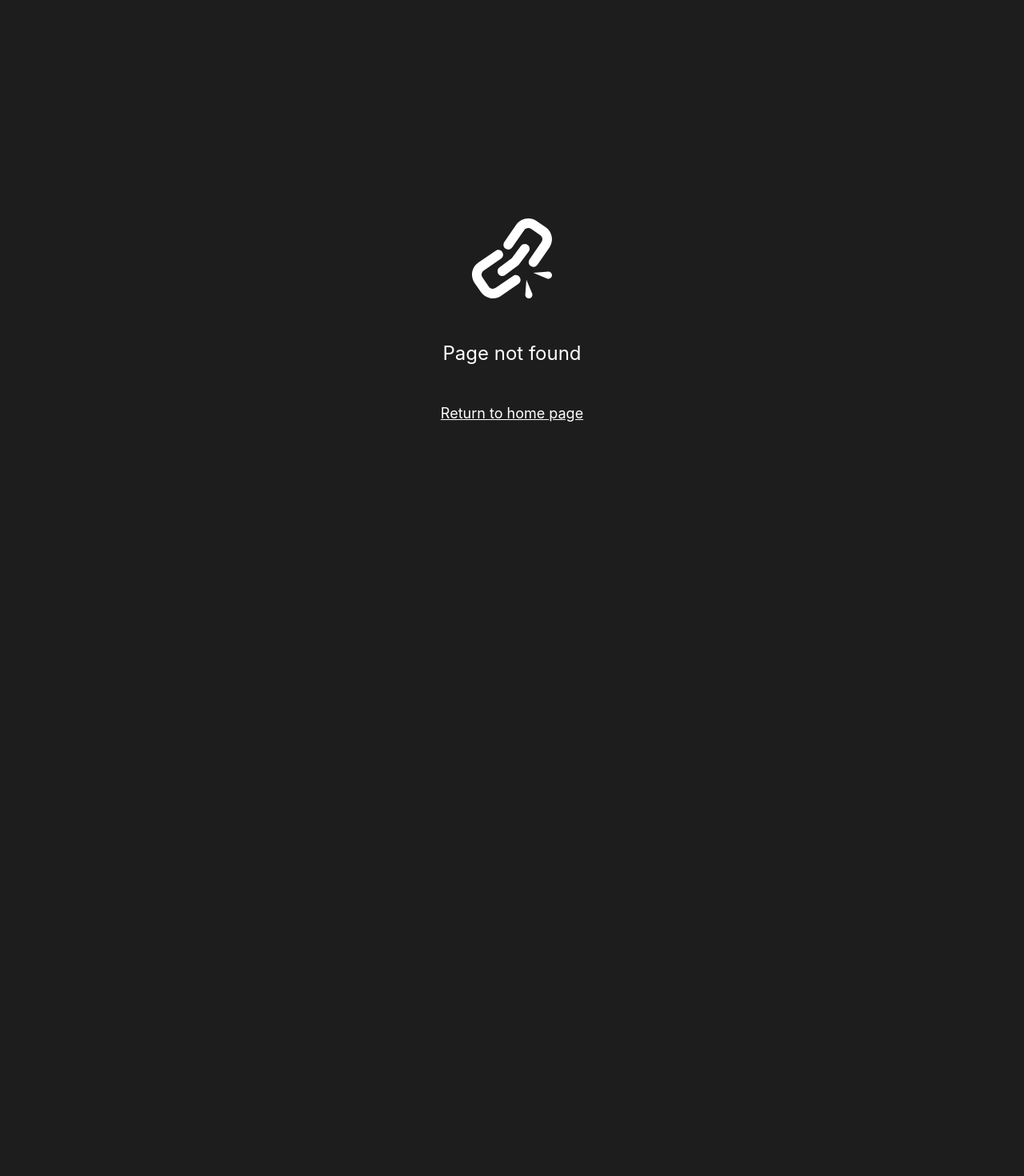
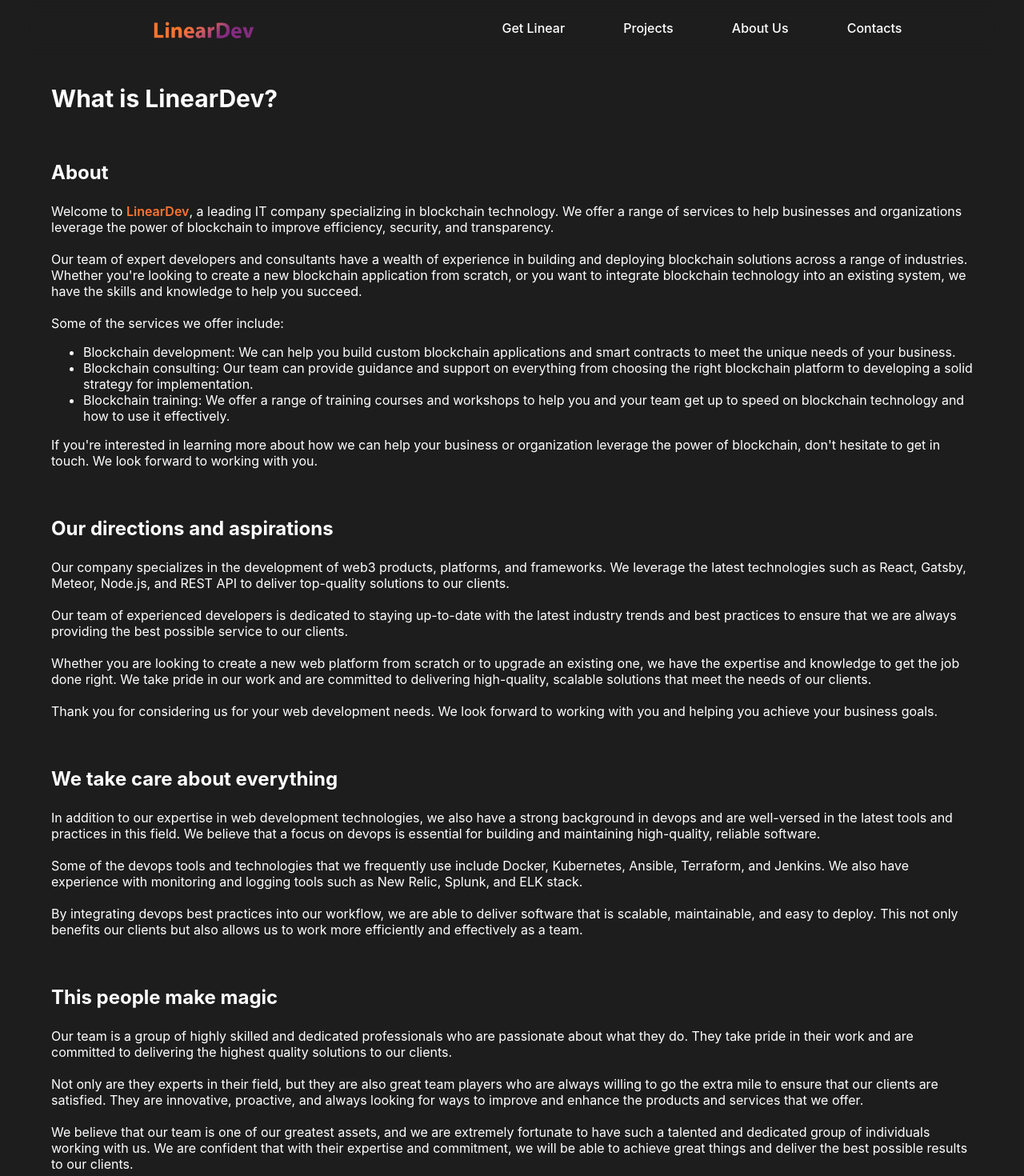
Before and after one commit to xqzmyyy/linear-landing, a React (Vite) app: page /about_us in a window 1280 px wide. Before the commit this address had no page. Shown: the top 1470 px of the page at 80% size. Before the commit the page ends 800 px from the top, so only its background shows below. Built offline with nearby package versions, Linux system fonts and the light colour scheme.

Commit message:
about page && style fixes

```diff
--- a/src/Navigation.jsx
+++ b/src/Navigation.jsx
@@ -3,6 +3,7 @@ import Home from "./pages/Home/Home"
 import Projects from "./pages/Projects/Projects"
 import PageNotFound from "./pages/PageNotFound/PageNotFound"
 import Contacts from "./pages/Contacts/Contacts"
+import AboutUs from "./pages/AboutUs/AboutUs"
 
 const Navigation = () => {
     return (
@@ -10,6 +11,7 @@ const Navigation = () => {
             <Route path="/" element={<Home/>}/>
             <Route path="/projects" element={<Projects/>}/>
             <Route path="/contacts" element={<Contacts/>}/>
+            <Route path="/about_us" element={<AboutUs/>}/>
             <Route path="*" element={<PageNotFound/>}/>
         </Routes>
     )
--- a/src/components/HomeCard/HomeCard.styles.css
+++ b/src/components/HomeCard/HomeCard.styles.css
@@ -7,26 +7,55 @@
     border-radius: 12px;
     background-color: var(--bg-color);
     gap: 14px;
-    max-width: 150px;
+    max-width: 250px;
     text-align: center;
 }
 
 .text-card-title {
     color: #fff;
-    font-size: 18px;
+    font-size: 20px;
     font-weight: 600;
 }
 
 .text-card-text {
     color: #fff;
-    font-size: 14px;
+    font-size: 18px;
     font-weight: 400;
 }
 
-@media screen and (max-width: 650px) {
+@media screen and (max-width: 1024px) {
+    .text-card {
+        max-width: 200px;
+        padding: 3%;
+    }
+
+    .text-card-title {
+        font-size: 18px;
+    }
+
+    .text-card-text {
+        font-size: 16px;
+    }
+}
+
+@media screen and (max-width: 768px) {
+    .text-card {
+        max-width: 170px;
+    }
+
+    .text-card-title {
+        font-size: 16px;
+    }
+
+    .text-card-text {
+        font-size: 14px;
+    }
+}
+
+@media screen and (max-width: 700px) {
     .text-card {
         border: 1px solid #fff;
-        height: 200px;
+        height: 250px;
         max-width: 200px;
         box-sizing: border-box;
     }
--- a/src/components/Layout/Layout.jsx
+++ b/src/components/Layout/Layout.jsx
@@ -56,7 +56,7 @@ const Layout = ({children}) => {
                         <Link to={'/projects'} className='default-link-header'>
                             Projects
                         </Link>
-                        <Link to={'#'} className='default-link-header'>
+                        <Link to={'/about_us'} className='default-link-header'>
                             About Us
                         </Link>
                         <Link to={'/contacts'} className='default-link-header'>
@@ -92,7 +92,7 @@ const Layout = ({children}) => {
                     <Link to={'/projects'} className='mobile-link-header'>
                         Projects
                     </Link>
-                    <Link to={'#'} className='mobile-link-header'>
+                    <Link to={'/about_us'} className='mobile-link-header'>
                         About Us
                     </Link>
                     <Link to={'/contacts'} className='mobile-link-header'>
--- /dev/null
+++ b/src/pages/AboutUs/AboutUs.jsx
@@ -0,0 +1,91 @@
+import { Helmet } from 'react-helmet'
+import Layout from '../../components/Layout/Layout'
+import { useEffect } from 'react';
+
+import './AboutUs.styles.css'
+
+const AboutUs = () => {
+    useEffect(() => {
+        window.scrollTo(0, 0);
+    }, []);
+
+    return (
+        <Layout>
+            <Helmet>
+                <title>About us - LinearDev</title>
+            </Helmet>
+            <section className='about-body'>
+                <h1 className='about-page-title'>What is LinearDev?</h1>
+                <h3 className='about-page-subtitle'>About</h3>
+                <p>
+                    Welcome to <span className='about-text-highlight'>LinearDev</span>, a leading IT company specializing
+                    in blockchain technology. We offer a range of services to help businesses and organizations
+                    leverage the power of blockchain to improve efficiency, security, and transparency.<br/><br/>
+                    Our team of expert developers and consultants have a wealth of experience in building and
+                    deploying blockchain solutions across a range of industries. Whether you're looking to create
+                    a new blockchain application from scratch, or you want to integrate blockchain technology into
+                    an existing system, we have the skills and knowledge to help you succeed.<br/><br/>
+                    Some of the services we offer include:
+                </p>
+                <ul>
+                    <li>
+                        Blockchain development: We can help you build custom blockchain applications and smart
+                        contracts to meet the unique needs of your business.
+                    </li>
+                    <li>
+                        Blockchain consulting: Our team can provide guidance and support on everything from
+                        choosing the right blockchain platform to developing a solid strategy for implementation.
+                    </li>
+                    <li>
+                        Blockchain training: We offer a range of training courses and workshops to help you and
+                        your team get up to speed on blockchain technology and how to use it effectively.
+                    </li>
+                </ul>
+                <p>
+                    If you're interested in learning more about how we can help your business or organization
+                    leverage the power of blockchain, don't hesitate to get in touch. We look forward to working with you.
+                </p>
+                <h3 className='about-page-subtitle'>Our directions and aspirations</h3>
+                <p>
+                    Our company specializes in the development of web3 products, platforms, and frameworks.
+                    We leverage the latest technologies such as React, Gatsby, Meteor, Node.js, and REST API
+                    to deliver top-quality solutions to our clients.<br/><br/>
+                    Our team of experienced developers is dedicated to staying up-to-date with the latest
+                    industry trends and best practices to ensure that we are always providing the best possible
+                    service to our clients.<br/><br/>
+                    Whether you are looking to create a new web platform from scratch or to upgrade an existing one,
+                    we have the expertise and knowledge to get the job done right. We take pride in our work and are
+                    committed to delivering high-quality, scalable solutions that meet the needs of our clients.<br/><br/>
+                    Thank you for considering us for your web development needs. We look forward to working with you and
+                    helping you achieve your business goals.<br/>
+                </p>
+                <h3 className='about-page-subtitle'>We take care about everything</h3>
+                <p>
+                    In addition to our expertise in web development technologies, we also have a strong background
+                    in devops and are well-versed in the latest tools and practices in this field. We believe that a
+                    focus on devops is essential for building and maintaining high-quality, reliable software.<br/><br/>
+                    Some of the devops tools and technologies that we frequently use include Docker, Kubernetes, Ansible,
+                    Terraform, and Jenkins. We also have experience with monitoring and logging tools such as New Relic,
+                    Splunk, and ELK stack.<br/><br/>
+                    By integrating devops best practices into our workflow, we are able to deliver software that is scalable,
+                    maintainable, and easy to deploy. This not only benefits our clients but also allows us to work more
+                    efficiently and effectively as a team.<br/>
+                </p>
+                <h3 className='about-page-subtitle'>This people make magic</h3>
+                <p>
+                    Our team is a group of highly skilled and dedicated professionals who are passionate about what they do.
+                    They take pride in their work and are committed to delivering the highest quality solutions to our
+                    clients.<br/><br/>
+                    Not only are they experts in their field, but they are also great team players who are always willing
+                    to go the extra mile to ensure that our clients are satisfied. They are innovative, proactive, and always
+                    looking for ways to improve and enhance the products and services that we offer.<br/><br/>
+                    We believe that our team is one of our greatest assets, and we are extremely fortunate to have such a
+                    talented and dedicated group of individuals working with us. We are confident that with their expertise
+                    and commitment, we will be able to achieve great things and deliver the best possible results to our clients.
+                </p>
+            </section>
+        </Layout>
+    )
+}
+
+export default AboutUs
--- /dev/null
+++ b/src/pages/AboutUs/AboutUs.styles.css
@@ -0,0 +1,23 @@
+.about-body {
+    display: flex;
+    flex-direction: column;
+    padding: 0 5%;
+    padding-top: 75px;
+    color: #fff;
+}
+
+.about-page-title {
+    font-size: 30px;
+    margin-bottom: 0;
+}
+
+.about-page-subtitle {
+    font-size: 24px;
+    margin-top: 60px;
+}
+
+.about-text-highlight {
+    font-weight: 600;
+    color: var(--main-color);
+    font-size: 16px;
+}
--- a/src/pages/Contacts/Contacts.jsx
+++ b/src/pages/Contacts/Contacts.jsx
@@ -1,10 +1,16 @@
 import { Helmet } from 'react-helmet'
 import Layout from '../../components/Layout/Layout'
-import './Contacts.styles.css'
 import { branchesArr } from '../../data/branches'
 import Branches from '../../components/Branches/Branches'
+import { useEffect } from 'react'
+
+import './Contacts.styles.css'
 
 const Contacts = () => {
+    useEffect(() => {
+        window.scrollTo(0, 0);
+    }, []);
+
     return (
         <Layout>
             <Helmet>
--- a/src/pages/Contacts/Contacts.styles.css
+++ b/src/pages/Contacts/Contacts.styles.css
@@ -62,6 +62,7 @@
 .contacts-page-sm-box > a {
     text-decoration: none;
     color: #fff;
+    text-decoration: underline;
 }
 
 .contacts-page-branch-sec {
@@ -83,7 +84,6 @@
         padding-top: 75px;
         margin: 0;
     }
-
 }
 
 @media screen and (max-width: 325px) {
--- a/src/pages/Home/Home.jsx
+++ b/src/pages/Home/Home.jsx
@@ -1,10 +1,16 @@
 import { Helmet } from 'react-helmet'
 import Layout from '../../components/Layout/Layout'
-import './Home.styles.css'
 import HomeCard from '../../components/HomeCard/HomeCard';
 import ContactForm from '../../components/ContactForm/ContactForm';
+import { useEffect } from 'react';
+
+import './Home.styles.css'
 
 const Home = () => {
+    useEffect(() => {
+        window.scrollTo(0, 0);
+    }, []);
+
     return (
         <Layout>
             <Helmet>
@@ -28,24 +34,24 @@ const Home = () => {
                     loop="loop"
                     muted="muted"
                 >
-                    <source src="/public/bg_video.mp4" type="video/mp4"></source>
+                    <source src="/bg_video.mp4" type="video/mp4"></source>
                 </video>
                 <div className='snd-sec-text-cont'>
-                    <span className='snd-sec-text-title'>Мечты или реальность?</span>
-                    <span className='snd-sec-text-subtitle'>Члены нашей команды, постигшие тоноксти изъяны веб-индустрии, осуществят ваши мечты в реальность.</span>
+                    <span className='snd-sec-text-title'>Innovation and Reliability in Our Hands</span>
+                    <span className='snd-sec-text-subtitle'>Innovation that Inspires. Reliability That Calms. Experience an Exclusive Partner Experience with Us</span>
                 </div>
                 <div className='snd-sec-card-cont'>
                     <HomeCard
-                        title={'Linear.js'}
-                        text={'Client-Side Serverless JavaScript Framework'}
+                        title={'Flexibility and Scalability'}
+                        text={'We pride ourselves on our ability to adapt to your unique needs. Our flexibility to integrate off-the-shelf modules allows us to scale quickly, providing you with solutions that meet your expectations'}
                     />
                     <HomeCard
-                        title={'New awesome method of developing'}
-                        text={'We creeated amazing site fast and easy'}
+                        title={'Transparency and Communication'}
+                        text={'With us, you will always be kept informed about the development process. We value open and clear communication, giving you all the information you need about the status of the project and the challenges we face. Your participation and attention are important to us'}
                     />
                     <HomeCard
-                        title={'New awesome method of developing'}
-                        text={'We creeated amazing site fast and easy'}
+                        title={'Quality and Innovation'}
+                        text={'We strive for high quality standards despite limited time and budget. Our team delivers products of the highest quality, using innovative approaches and artificial intelligence to optimize development processes'}
                     />
                 </div>
             </section>
--- a/src/pages/Home/Home.styles.css
+++ b/src/pages/Home/Home.styles.css
@@ -150,9 +150,13 @@
         text-align: center;
         align-items: center;
     }
+
+    .snd-sec-text-cont {
+        margin-bottom: 25px;
+    }
 }
 
-@media screen and (max-width: 650px) {
+@media screen and (max-width: 700px) {
     .video-bg {
         display: none;
     }
--- a/src/pages/Projects/Projects.jsx
+++ b/src/pages/Projects/Projects.jsx
@@ -1,10 +1,16 @@
 import { Helmet } from 'react-helmet'
 import Layout from '../../components/Layout/Layout'
-import './Projects.styles.css'
 import { projectsArr } from '../../data/projects'
 import ProjectCard from '../../components/ProjectCard/ProjectCard'
+import { useEffect } from 'react'
+
+import './Projects.styles.css'
 
 const Projects = () => {
+    useEffect(() => {
+        window.scrollTo(0, 0);
+    }, []);
+
     return (
         <Layout>
             <Helmet>
```
